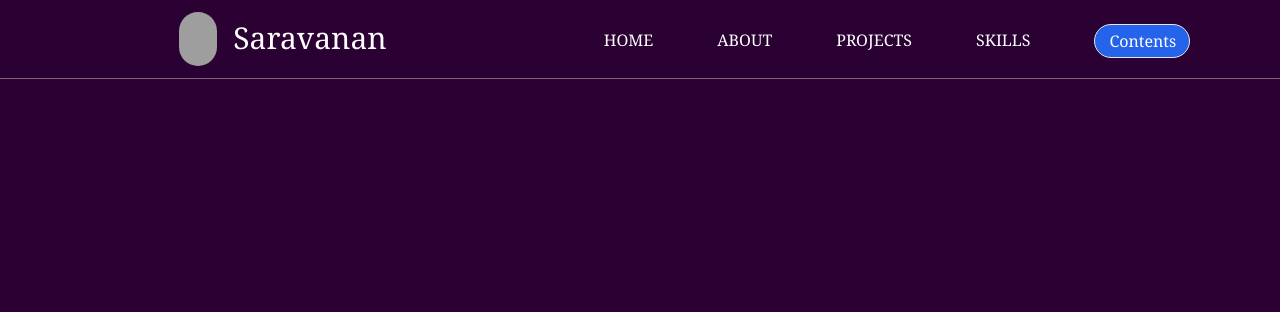
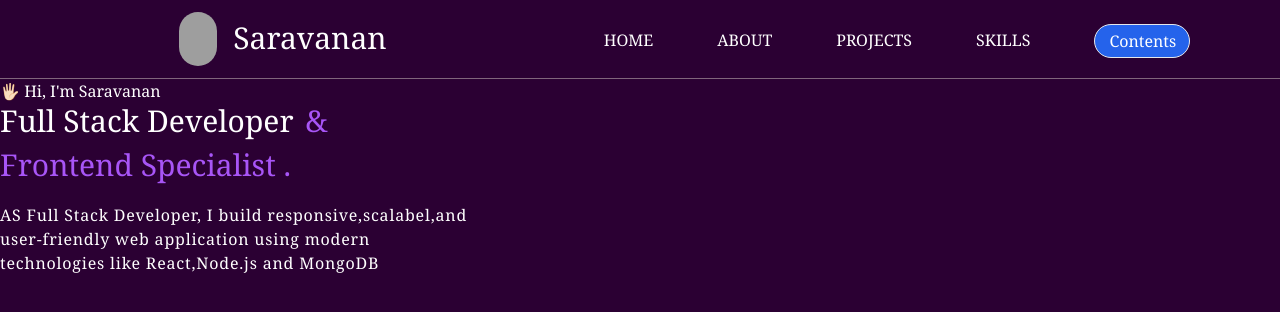
Before and after one commit to saravanan642/React-portfolio, a React (Create React App) app: page / in a window 1280 px wide. Shown: the top 312 px of the page. Built offline with nearby package versions, Linux system fonts and the light colour scheme; grey boxes are pictures that could not be loaded.

Commit message:
home page upadte

```diff
--- a/src/App.js
+++ b/src/App.js
@@ -1,9 +1,12 @@
 import Header from "./Compoents/Header";
+import Home from "./Compoents/Home";
 
 function App() {
   return (
     <div className="App">
       <Header />
+      <Home />
+
     </div>
   );
 }
--- /dev/null
+++ b/src/Compoents/Home.js
@@ -0,0 +1,23 @@
+import React from 'react'
+
+const Home = () => {
+    return (
+        <div>
+            <div className=' text-white font-serif'>
+                <p>🖐🏻 Hi, I'm Saravanan</p>
+
+                <div className=' flex gap-3'><h1 className='text-3xl'>Full Stack Developer </h1><h1 className='text-purple-500 text-3xl'>&</h1></div>
+                <h1 className='text-3xl mt-2 text-purple-500 '>Frontend Specialist .</h1>
+                <div className=' mt-5  tracking-wider font-serif'>
+                    <p>AS Full Stack Developer, I build responsive,scalabel,and </p>
+                    <p>user-friendly web application using modern </p>
+                    <p>technologies like React,Node.js and MongoDB</p>
+                </div>
+
+            </div>
+
+        </div>
+    )
+}
+
+export default Home
```
